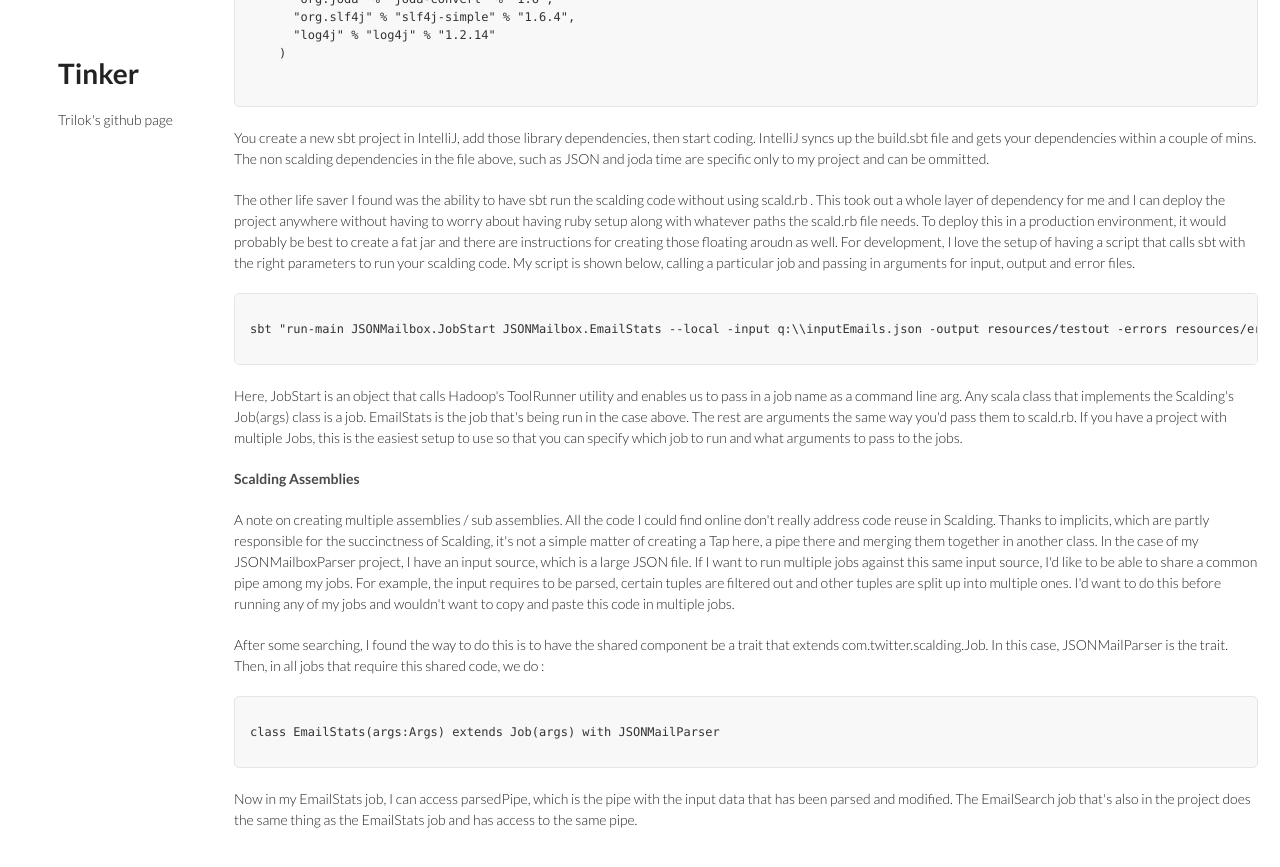
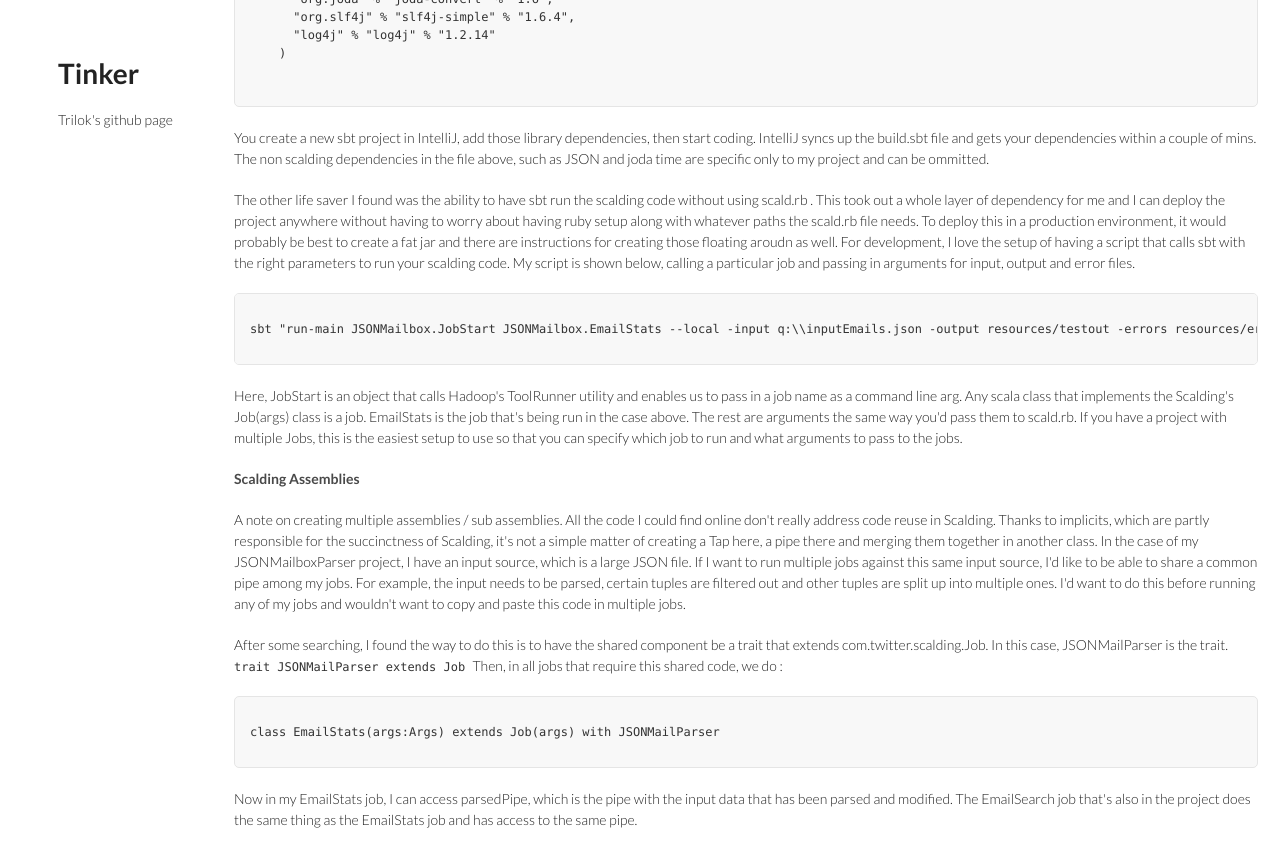
Before and after one commit to trilokacharya/trilokacharya.github.io, a Jekyll site: the page built from sbt_scalding_takeout.html, in a window 1280 px wide and 900 px high, scrolled down 734 px. Shown: the top 867 px of the window. Built offline with Jekyll 4.4.1, drawn with Linux system fonts in a browser that asks for light colours; Markdown is read by kramdown in place of the engine named in the settings; some of the changed text lies outside the part shown.

Commit message:
Fixed typos. Added another code example

```diff
--- a/sbt_scalding_takeout.html
+++ b/sbt_scalding_takeout.html
@@ -86,12 +86,17 @@ sbt "run-main JSONMailbox.JobStart JSONMailbox.EmailStats --local -input q:\\inp
    A  note on creating multiple assemblies / sub assemblies. All the code I could find online don't really address code reuse in Scalding. Thanks to implicits, which
    are partly responsible for the succinctness of Scalding, it's not a simple matter of creating a Tap here, a pipe there and merging them together in another class.
    In the case of my JSONMailboxParser project, I have an input source, which is a large JSON file. If I want to run multiple jobs against this same input source, I'd like to
-   be able to share a common pipe among my jobs. For example, the input requires to be parsed, certain tuples are filtered out and other tuples are split up into
+   be able to share a common pipe among my jobs. For example, the input needs to be parsed, certain tuples are filtered out and other tuples are split up into
    multiple ones. I'd want to do this before running any of my jobs and wouldn't want to copy and paste this code in multiple jobs.
 </p>
 
 <p>
   After some searching, I found the way to do this is to have the shared component be a trait that extends com.twitter.scalding.Job. In this case, JSONMailParser is the trait.
+  <br/>
+<code>
+trait JSONMailParser extends Job
+</code>
+
  Then, in all jobs that require this shared code, we do :
 </p>
 <pre>
```
Also changed, not shown: other parts of sbt_scalding_takeout.html (+1 -1 lines).
